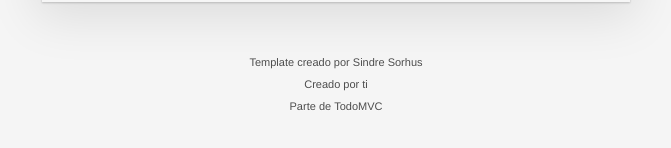
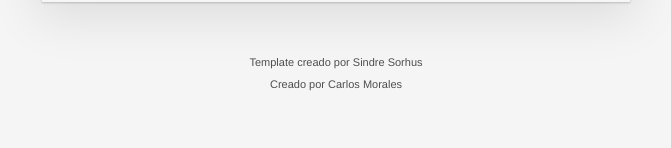
Before and after one commit to cjosue15/todo-list-vanilla, a website built with webpack: page docs/index.html in a window 1280 px wide. Shown: the part 246-394 px from the top of the page, without its empty margins (304-975 px from the left). Built offline with nearby package versions, Linux system fonts and the light colour scheme.

Commit message:
se actualizo docs

```diff
--- a/docs/index.html
+++ b/docs/index.html
@@ -1 +1 @@
-<!doctype html><html lang="en"><head><meta charset="utf-8"/><meta name="viewport" content="width=device-width,initial-scale=1"/><title>Template • TodoMVC</title><link rel="icon" sizes="512x512" href="./assets/images/icon_512x512.png"/><link href="main.1d1bd54776a4c8be9792.css" rel="stylesheet"></head><body><section class="todoapp"><header class="header"><h1>Tareas</h1><input class="new-todo" placeholder="¿Qué necesita ser hecho?" autofocus/></header><section class="main"><input id="toggle-all" class="toggle-all" type="checkbox"/> <label for="toggle-all">Mark all as complete</label><ul class="todo-list"></ul></section><footer class="footer"><span class="todo-count"><strong>0</strong> pendiente(s)</span><ul class="filters"><li><a class="selected filtro" href="#/">Todos</a></li><li><a class="filtro" href="#/active">Pendientes</a></li><li><a class="filtro" href="#/completed">Completados</a></li></ul><button class="clear-completed">Borrar completados</button></footer></section><footer class="info"><p>Template creado por <a href="http://sindresorhus.com">Sindre Sorhus</a></p><p>Creado por <a href="http://todomvc.com">ti</a></p><p>Parte de <a href="http://todomvc.com">TodoMVC</a></p></footer><script src="main.3e5c7a1a0d3a3046872e.js"></script></body></html>
+<!doctype html><html lang="en"><head><meta charset="utf-8"/><meta name="viewport" content="width=device-width,initial-scale=1"/><title>Template • TodoMVC</title><link rel="icon" sizes="512x512" href="./assets/images/icon_512x512.png"/><link href="main.1d1bd54776a4c8be9792.css" rel="stylesheet"></head><body><section class="todoapp"><header class="header"><h1>Tareas</h1><input class="new-todo" placeholder="¿Qué necesita ser hecho?" autofocus/></header><section class="main"><input id="toggle-all" class="toggle-all" type="checkbox"/> <label for="toggle-all">Mark all as complete</label><ul class="todo-list"></ul></section><footer class="footer"><span class="todo-count"><strong>0</strong> pendiente(s)</span><ul class="filters"><li><a class="selected filtro">Todos</a></li><li><a class="filtro">Pendientes</a></li><li><a class="filtro">Completados</a></li></ul><button class="clear-completed">Borrar completados</button></footer></section><footer class="info"><p>Template creado por <a href="http://sindresorhus.com">Sindre Sorhus</a></p><p>Creado por <a href="https://github.com/cjosue15/" target="_blank">Carlos Morales</a></p></footer><script src="main.399d84493b4bb4205d4e.js"></script></body></html>
```
Also changed, not shown: 2 other files.
